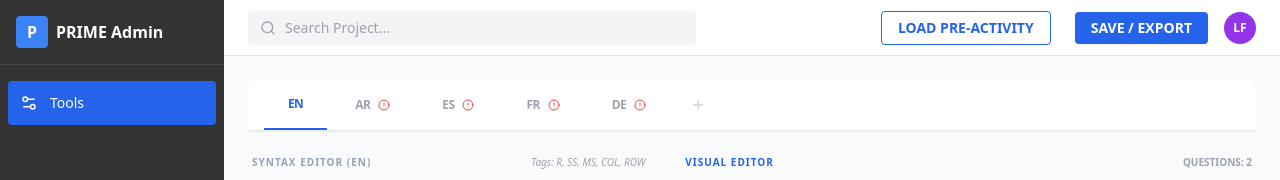
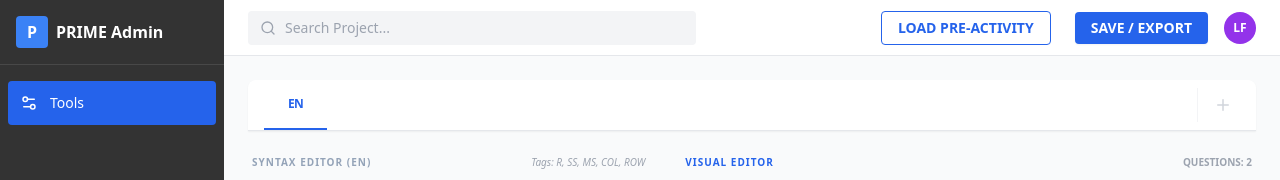
Before and after one commit to Baltindors/Survey-Tool, a Vue app: page / in a window 1280 px wide. Shown: the top 180 px of the page. Built offline with nearby package versions, Linux system fonts and the light colour scheme.

Commit message:
added multilanguage menu

```diff
--- a/src/App.vue
+++ b/src/App.vue
@@ -10,16 +10,15 @@ import VisualEditor from './components/VisualEditor.vue';
 const { parseQuestions, generateSyntax, validateStructure } = useSurveyParser();
 
 const activeLang = ref('EN');
-const languages = ref(['EN', 'AR', 'ES', 'FR', 'DE']);
+const languages = ref(['EN']);
+const availableLanguages = ['AR', 'ES', 'FR', 'DE', 'IT', 'PT', 'RU', 'ZH', 'JA'];
+const isLangDropdownOpen = ref(false);
 const activeQuestionId = ref(null);
 
 // Initial State (Flat string, parser will add temp IDs)
+// Initial State (Flat string, parser will add temp IDs)
 const multiLangSyntax = ref({
-  EN: "{{R}}Please rate the quality of the Program\n{{COL}} Unsatisfied\n{{COL}} Satisfied\n{{ROW}} Education\n{{ROW}} Engagement\n\n{{SS}}Which platform do you prefer?\n{{COL}} Desktop\n{{COL}} Mobile",
-  AR: "{{R}}يرجى تقييم جودة البرنامج\n{{COL}} غير راضٍ\n{{COL}} راضٍ\n{{ROW}} تعليم\n\n{{SS}}أي منصة تفضل؟\n{{COL}} سطح المكتب",
-  ES: "",
-  FR: "",
-  DE: ""
+  EN: "{{R}}Please rate the quality of the Program\n{{COL}} Unsatisfied\n{{COL}} Satisfied\n{{ROW}} Education\n{{ROW}} Engagement\n\n{{SS}}Which platform do you prefer?\n{{COL}} Desktop\n{{COL}} Mobile"
 });
 
 // Mock Data for "Pre-Activity"
@@ -71,6 +70,8 @@ const loadExistingSurvey = () => {
 
     // Clear others or simulate translation??
     // Let's just reset others to empty to force user to 'Sync'
+    // Clear others or simulate translation??
+    // Let's just reset others to empty to force user to 'Sync'
     languages.value.forEach(l => {
         if (l !== 'EN') multiLangSyntax.value[l] = "";
     });
@@ -119,6 +120,28 @@ const deleteQuestion = (index) => {
   updateSyntax(activeLang.value, generateSyntax(currentQuestions));
 };
 
+const toggleLanguage = (lang) => {
+  if (lang === 'EN') return; // Master is locked
+
+  const idx = languages.value.indexOf(lang);
+  if (idx === -1) {
+    // Add
+    languages.value.push(lang);
+    if (!multiLangSyntax.value[lang]) {
+        multiLangSyntax.value[lang] = ""; // Initialize
+    }
+  } else {
+    // Remove
+    if (confirm(`Are you sure you want to remove ${lang}? This will delete its content.`)) {
+        languages.value.splice(idx, 1);
+        delete multiLangSyntax.value[lang]; // Optional: Clean up memory (or keep it if untoggled? Plan said delete)
+        if (activeLang.value === lang) {
+            activeLang.value = 'EN';
+        }
+    }
+  }
+};
+
 const syncAllToMaster = (lang) => {
   const master = structures.value[languages.value[0]];
   const current = structures.value[lang];
@@ -150,6 +173,19 @@ const syncAllToMaster = (lang) => {
 };
 
 const saveProject = () => {
+    // Global Validation Check
+    const errors = [];
+    languages.value.forEach(lang => {
+        if (!validation.value[lang].isValid) {
+            errors.push(lang);
+        }
+    });
+
+    if (errors.length > 0) {
+        alert(`Cannot save: The following languages have structural errors:\n\n${errors.join(', ')}\n\nPlease fix them before exporting.`);
+        return;
+    }
+
     // Finalize IDs: Replace 'temp-' IDs with real UUIDs
     const masterQuestions = [...structures.value['EN']];
     let hasUpdates = false;
@@ -223,22 +259,57 @@ const saveProject = () => {
 
       <div class="flex-1 overflow-y-auto p-6 max-w-7xl mx-auto w-full">
         <!-- Top Bar: Languages -->
-        <div class="flex items-center justify-between border-b mb-6 bg-white rounded-t-lg px-4 shadow-sm">
-          <div class="flex gap-1 overflow-x-auto">
+        <div class="flex items-center justify-between border-b mb-6 bg-white rounded-t-lg px-4 shadow-sm relative z-20">
+          <div class="flex items-center flex-1 gap-2 min-w-0">
+            <!-- Scrollable Tabs -->
+            <div class="flex gap-1 overflow-x-auto no-scrollbar scroll-smooth flex-1">
                 <button
                 v-for="lang in languages"
                 :key="lang"
                 @click="activeLang = lang"
-              class="relative px-6 py-4 text-xs font-black transition flex items-center gap-2 tracking-tighter shrink-0"
+                class="relative px-6 py-4 text-xs font-black transition flex items-center gap-2 tracking-tighter shrink-0 whitespace-nowrap"
                 :class="activeLang === lang ? 'text-blue-600 border-b-2 border-blue-600' : 'text-gray-400'"
                 >
                 {{ lang }}
                 <AlertCircle v-if="!validation[lang].isValid" :size="12" class="text-red-500" />
                 <CheckCircle2 v-else-if="lang !== languages[0]" :size="12" class="text-green-500" />
                 </button>
-            <button class="px-4 text-gray-300 hover:text-blue-500 transition"><Plus :size="16"/></button>
             </div>
-          <div v-if="!validation[activeLang].isValid" class="flex items-center pl-4">
+
+            <!-- Fixed Add Button -->
+            <div class="pl-2 border-l border-gray-100 relative shrink-0 z-50">
+                 <button class="relative px-2 py-2 text-gray-300 hover:text-blue-500 transition rounded-full hover:bg-gray-50" @click="isLangDropdownOpen = !isLangDropdownOpen">
+                    <Plus :size="18"/>
+                 </button>
+
+                 <!-- Dropdown -->
+                 <div v-if="isLangDropdownOpen" class="absolute top-full right-0 mt-2 w-48 bg-white border rounded-lg shadow-xl z-50 py-2 flex flex-col items-start overflow-hidden origin-top-right animate-in fade-in zoom-in-95 duration-100">
+                      <h3 class="px-4 py-2 text-[10px] font-bold text-gray-400 uppercase tracking-wider w-full text-left">Manage Languages</h3>
+                      <div class="w-full max-h-60 overflow-y-auto custom-scrollbar">
+                          <label
+                              v-for="lang in availableLanguages"
+                              :key="lang"
+                              class="flex items-center gap-3 px-4 py-2 hover:bg-blue-50 cursor-pointer w-full text-left group transition-colors"
+                          >
+                              <div class="relative flex items-center">
+                                  <input
+                                      type="checkbox"
+                                      :checked="languages.includes(lang)"
+                                      :disabled="lang === 'EN'"
+                                      @change="toggleLanguage(lang)"
+                                      class="peer appearance-none w-4 h-4 border-2 border-gray-300 rounded checked:bg-blue-600 checked:border-blue-600 transition disabled:opacity-50"
+                                  />
+                                   <CheckCircle2 class="absolute w-3 h-3 text-white opacity-0 peer-checked:opacity-100 pointer-events-none left-0.5" :size="12" />
+                              </div>
+                              <span class="text-xs font-bold" :class="languages.includes(lang) ? 'text-blue-900' : 'text-gray-500 group-hover:text-blue-600'">{{ lang }}</span>
+                          </label>
+                      </div>
+                  </div>
+            </div>
+          </div>
+
+          <!-- Right Side: Validation / Sync -->
+          <div v-if="!validation[activeLang].isValid" class="flex items-center pl-4 shrink-0">
             <button
               @click="syncAllToMaster(activeLang)"
               class="flex items-center gap-2 text-[10px] font-bold text-red-600 bg-red-50 px-3 py-1.5 rounded-full border border-red-100 hover:bg-red-100 transition animate-pulse whitespace-nowrap"
```
Lines whose indentation alone changed are shown as unchanged.
